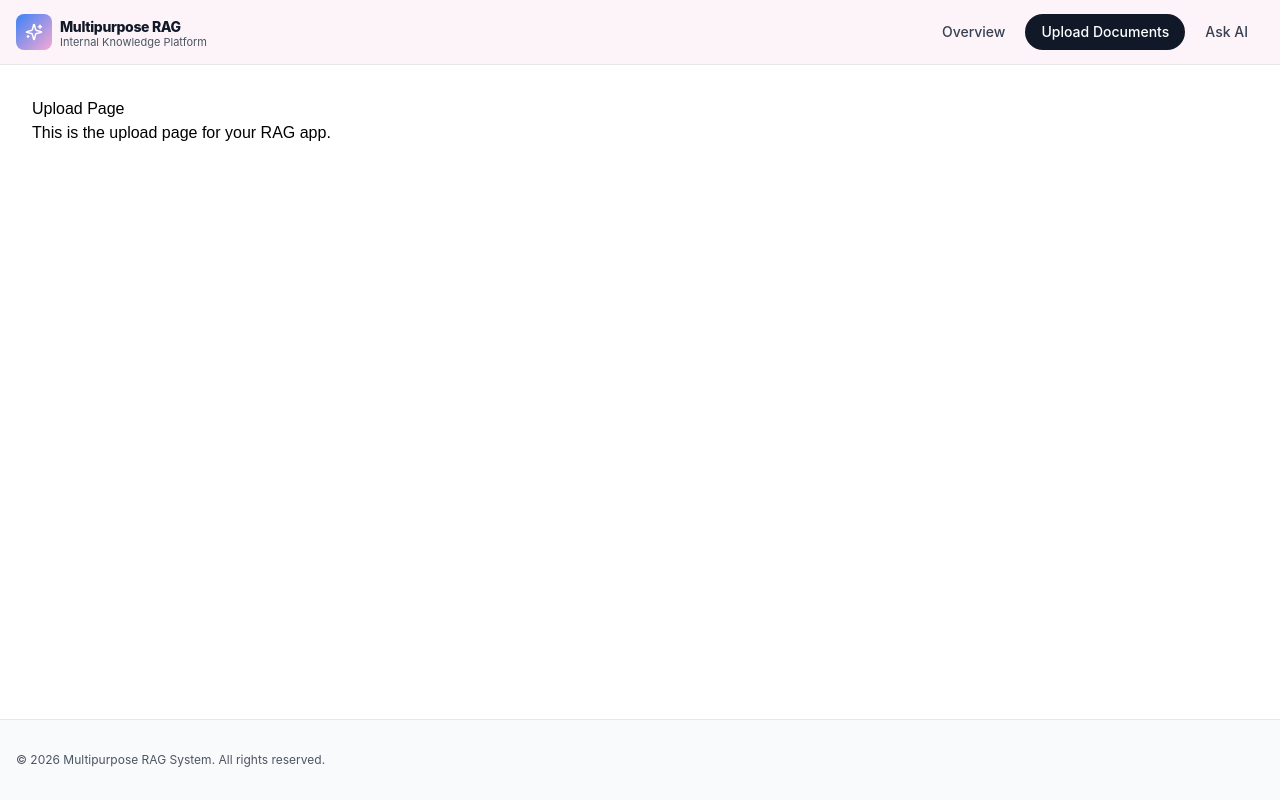
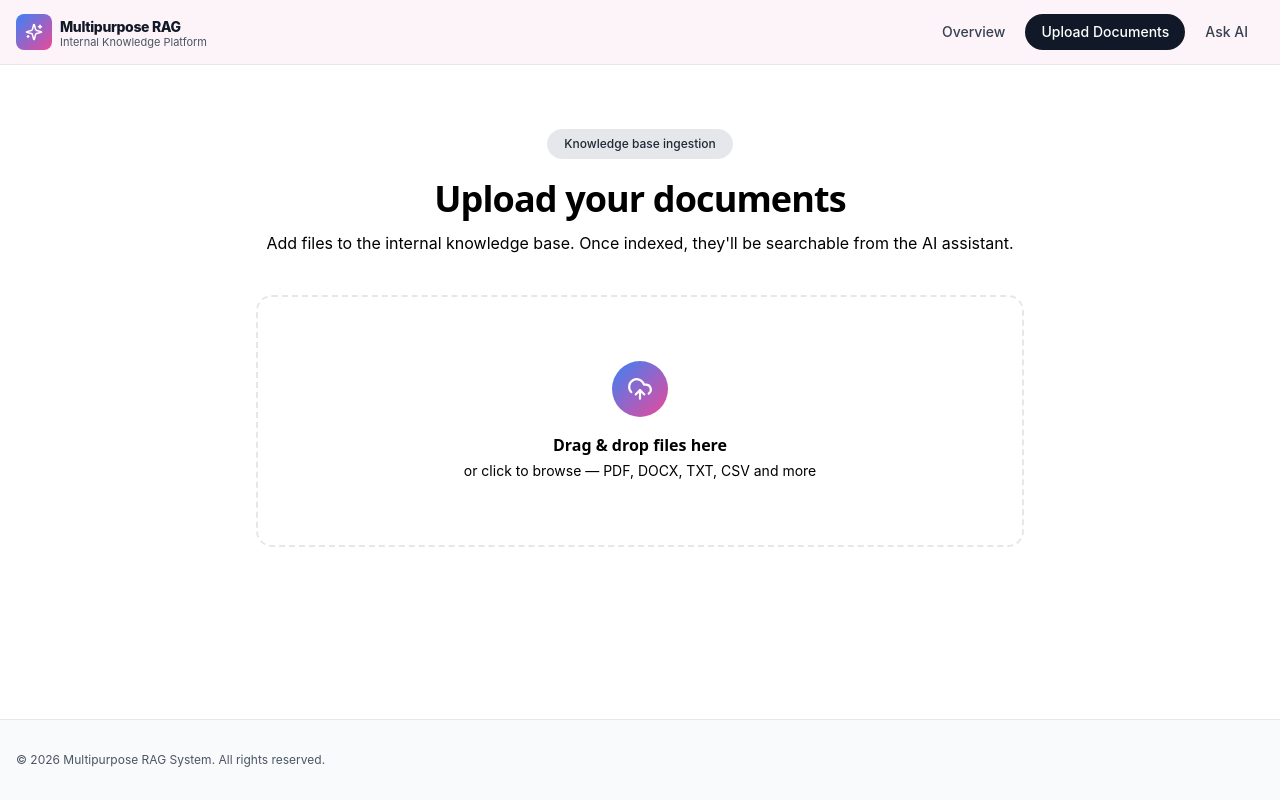
Before and after one commit to capstone-2026-group1-t6/Capstone-project, a React (Vite) app in the folder frontend/: page /upload in a window 1280 px wide. Built offline with nearby package versions, Linux system fonts and the light colour scheme.

Commit message:
add : add uplad file with all diferances on relative files

```diff
--- a/frontend/src/App.jsx
+++ b/frontend/src/App.jsx
@@ -2,7 +2,6 @@ import { BrowserRouter, Routes, Route } from 'react-router-dom';
 import SiteLayout from './components/layout/SiteLayout.jsx';
 import Index from './pages/index.jsx';
 import Upload from './pages/upload.jsx';
-import NotFound from './pages/not-found.jsx';
 
 export default function App() {
   return (
@@ -11,7 +10,6 @@ export default function App() {
         <Route element={<SiteLayout />}>
           <Route path="/" element={<Index />} />
           <Route path="/upload" element={<Upload />} />
-          <Route path="*" element={<NotFound />} />
         </Route>
       </Routes>
     </BrowserRouter>
--- a/frontend/src/components/layout/SiteLayout.jsx
+++ b/frontend/src/components/layout/SiteLayout.jsx
@@ -6,7 +6,7 @@ const navItems = [
   { to: "/upload", label: "Upload Documents" },
   { to: "/chat", label: "Ask AI" },
 ]
-// className="bg-pink-50 border-pink-200 text-pink-600"
+//
 export default function SiteLayout() {
   return (
     <div className="flex min-h-screen flex-col bg-white">
@@ -15,7 +15,7 @@ export default function SiteLayout() {
         <div className="container flex h-16 items-center justify-between px-4">
           {/* Logo */}
           <Link to="/" className="flex items-center gap-2">
-            <span className="flex h-9 w-9 items-center justify-center rounded-lg bg-gradient-to-br from-blue-500 to-pink-300 text-white">
+            <span className="flex h-9 w-9 items-center justify-center rounded-lg bg-gradient-to-br from-blue-500 to-pink-500 text-white">
               <Sparkles size={18} />
             </span>
             <span className="flex flex-col leading-none">
--- a/frontend/src/pages/index.jsx
+++ b/frontend/src/pages/index.jsx
@@ -14,7 +14,7 @@ const features = [
     icon: UploadCloud,
     title: "Ingest any document",
     description:
-      "Drop PDFs, docs and any  notes. We chunk, embed and index them automatically for retrieval.",
+      "Drop PDFs, DOCX, TXT and more . We chunk, embed and index them automatically for retrieval.",
   },
   {
     icon: MessageSquareText,
@@ -191,7 +191,7 @@ export default function Index() {
             </span>
             <div>
               <p className="font-semibold text-gray-900">
-                Ready to index your knowledge base?
+                Ready to inde x your knowledge base?
               </p>
               <p className="text-sm text-gray-600">
                 Upload your first document and start asking questions in
--- a/frontend/src/pages/upload.jsx
+++ b/frontend/src/pages/upload.jsx
@@ -1,8 +1,169 @@
-export default function UploadPage() {
+import { useCallback, useRef, useState } from "react";
+import {
+  CheckCircle2,
+  File,
+  FileSpreadsheet,
+  FileText,
+  Loader2,
+  Trash2,
+  UploadCloud,
+} from "lucide-react";
+import { cn } from "@/lib/utils";
+
+function formatSize(bytes) {
+  if (bytes < 1024) return `${bytes} B`;
+  if (bytes < 1024 * 1024) return `${(bytes / 1024).toFixed(1)} KB`;
+  return `${(bytes / (1024 * 1024)).toFixed(1)} MB`;
+}
+
+function iconForFile(name) {
+  const ext = name.split(".").pop()?.toLowerCase();
+  if (ext === "csv" || ext === "xlsx" || ext === "xls") return FileSpreadsheet;
+  if (ext === "pdf" || ext === "doc" || ext === "docx") return FileText;
+  return File;
+}
+
+export default function Upload() {
+  const [files, setFiles] = useState([]);
+  const [isDragging, setIsDragging] = useState(false);
+  const inputRef = useRef(null);
+
+  const addFiles = useCallback((list) => {
+    if (!list || list.length === 0) return;
+    const newFiles = Array.from(list).map((file) => ({
+      id: `${file.name}-${file.size}-${Date.now()}-${Math.random()}`,
+      name: file.name,
+      size: file.size,
+      status: "processing",
+    }));
+
+    setFiles((prev) => [...newFiles, ...prev]);
+
+    newFiles.forEach((file) => {
+      const delay = 1200 + Math.random() * 1200;
+      setTimeout(() => {
+        setFiles((prev) =>
+          prev.map((f) =>
+            f.id === file.id ? { ...f, status: "indexed" } : f
+          )
+        );
+      }, delay);
+    });
+  }, []);
+
+  const handleDrop = useCallback((e) => {
+    e.preventDefault();
+    setIsDragging(false);
+    addFiles(e.dataTransfer.files);
+  }, [addFiles]);
+
+  const removeFile = (id) => {
+    setFiles((prev) => prev.filter((f) => f.id !== id));
+  };
+
+  const indexedCount = files.filter((f) => f.status === "indexed").length;
+
   return (
-    <div style={{ padding: "2rem", fontFamily: "sans-serif" }}>
-      <h1>Upload Page</h1>
-      <p>This is the upload page for your RAG app.</p>
+    <div className="container flex-1 px-4 py-12 sm:py-16">
+      <div className="mx-auto max-w-3xl">
+        <div className="text-center">
+          <span className="inline-flex items-center gap-2 rounded-full border border-ink/10 bg-gray-200 px-4 py-1.5 font-body text-xs font-medium text-gray-800">
+            Knowledge base ingestion
+          </span>
+          <h1 className="mt-5 font-sans text-3xl font-extrabold tracking-tight text-ink sm:text-4xl">
+            Upload your documents
+          </h1>
+          <p className="mt-3 font-body text-muted-foreground">
+            Add files to the internal knowledge base. Once indexed, they'll
+            be searchable from the AI assistant.
+          </p>
+        </div>
+
+        <div
+          onDragOver={(e) => { e.preventDefault(); setIsDragging(true); }}
+          onDragLeave={() => setIsDragging(false)}
+          onDrop={handleDrop}
+          onClick={() => inputRef.current?.click()}
+          className={cn(
+            "mt-10 flex cursor-pointer flex-col items-center justify-center gap-4 rounded-2xl border-2 border-dashed px-6 py-16 text-center transition-colors",
+            isDragging
+              ? "border-brand-blue bg-brand-blue/5"
+              : "border-ink/15 bg-secondary/30 hover:border-ink/25 hover:bg-secondary/50"
+          )}
+        >
+           <span className="flex h-14 w-14 items-center justify-center rounded-full bg-gradient-to-br from-blue-500 to-pink-500 text-white">
+            <UploadCloud size={26} />
+          </span>
+          <div>
+            <p className="font-sans text-base font-bold text-ink">Drag & drop files here</p>
+            <p className="mt-1 font-body text-sm text-muted-foreground">
+              or click to browse — PDF, DOCX, TXT, CSV and more
+            </p>
+          </div>
+
+          <input
+            ref={inputRef}
+            type="file"
+            multiple
+            className="hidden"
+            onChange={(e) => addFiles(e.target.files)}
+          />
+        </div>
+
+        {files.length > 0 && (
+          <div className="mt-10">
+            <div className="flex items-center justify-between">
+              <h2 className="font-sans text-sm font-bold text-ink">
+                Documents ({files.length})
+              </h2>
+              <p className="font-body text-xs text-muted-foreground">
+                {indexedCount} of {files.length} indexed
+              </p>
+            </div>
+
+            <ul className="mt-4 flex flex-col gap-2">
+              {files.map((file) => {
+                const Icon = iconForFile(file.name);
+                return (
+                  <li key={file.id} className="flex items-center gap-3 rounded-xl border border-ink/10 bg-white px-4 py-3 shadow-sm">
+                    <span className="flex h-10 w-10 shrink-0 items-center justify-center rounded-lg bg-secondary text-ink">
+                      <Icon size={18} />
+                    </span>
+
+                    <div className="min-w-0 flex-1">
+                      <p className="truncate font-body text-sm font-medium text-ink">{file.name}</p>
+                      <p className="font-body text-xs text-muted-foreground">{formatSize(file.size)}</p>
+                    </div>
+
+                    {file.status === "processing" ? (
+                      <span className="inline-flex items-center gap-1.5 whitespace-nowrap rounded-full bg-secondary px-3 py-1 font-body text-xs font-medium text-muted-foreground">
+                        <Loader2 size={12} className="animate-spin" />
+                        Indexing
+                      </span>
+                    ) : (
+                      <span className="inline-flex items-center gap-1.5 whitespace-nowrap rounded-full bg-brand-blue/15 px-3 py-1 font-body text-xs font-medium text-ink">
+                        <CheckCircle2 size={12} className="text-brand-pink" />
+                        Indexed
+                      </span>
+                    )}
+
+                    <button
+                      onClick={(e) => {
+                        e.stopPropagation();
+                        removeFile(file.id);
+                      }}
+                      className="flex h-8 w-8 shrink-0 items-center justify-center rounded-lg text-muted-foreground transition-colors hover:bg-destructive/10 hover:text-destructive"
+                      aria-label={`Remove ${file.name}`}
+                    >
+                      <Trash2 size={15} />
+                    </button>
+                  </li>
+                );
+              })}
+            </ul>
+          </div>
+        )}
+      </div>
     </div>
   );
 }
```
Also changed, not shown: frontend/index.html (line endings or trailing spaces), frontend/src/global.css (line endings or trailing spaces).
